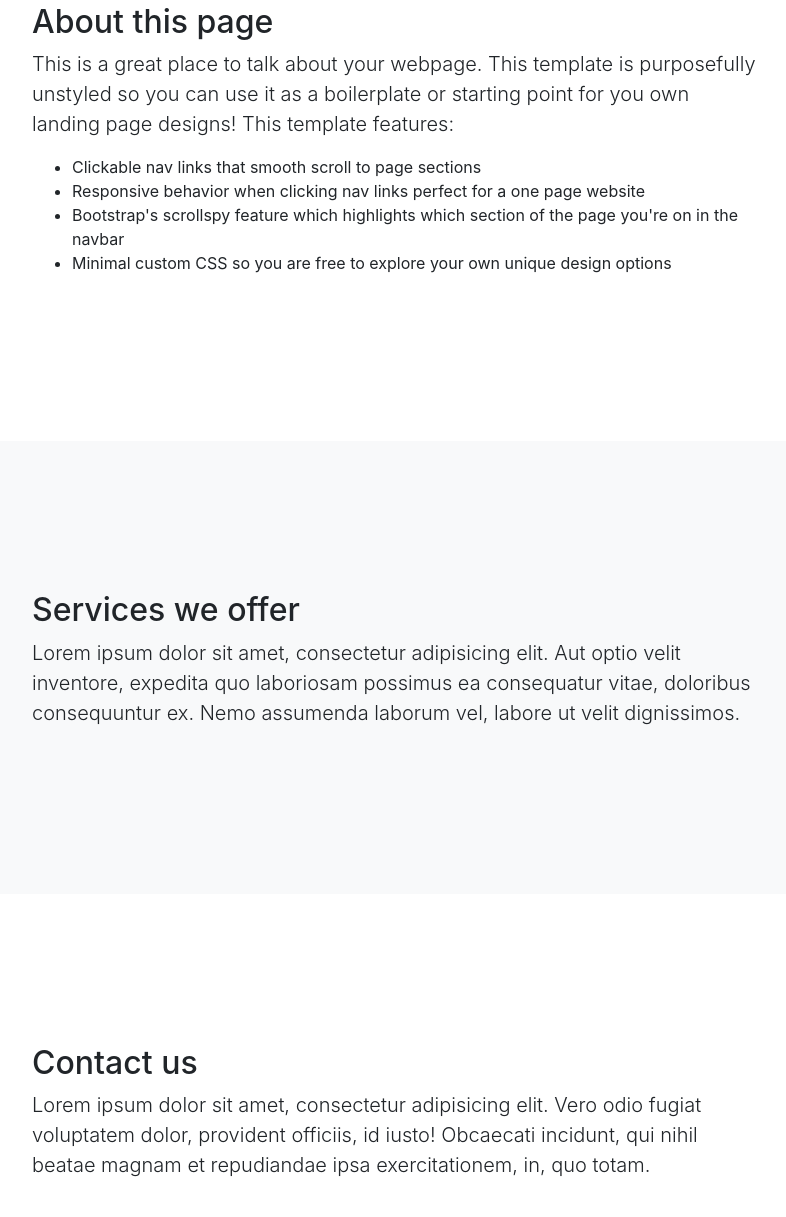
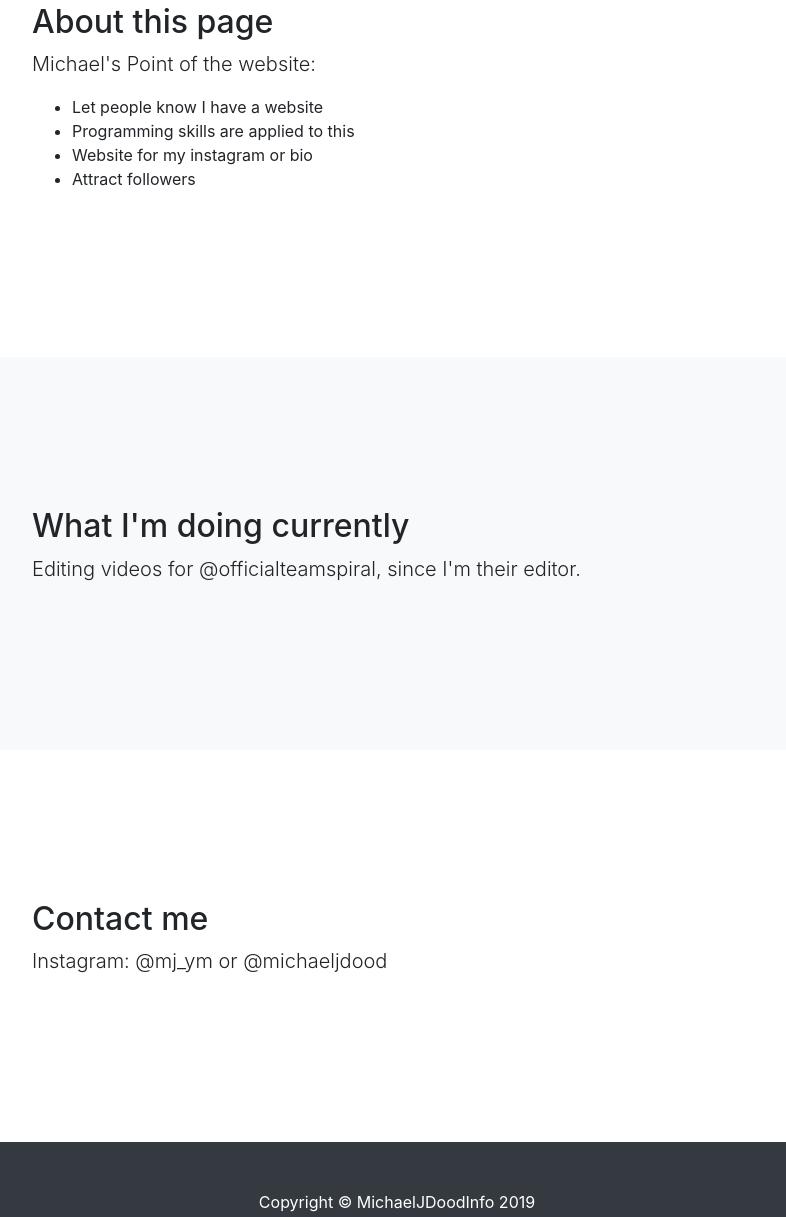
Before and after one commit to MichaelJDood/info, a website with bundled scripts: page index.html in a window 1280 px wide. Shown: the part 505-1722 px from the top of the page, without its empty margins (243-1029 px from the left). Built offline with nearby package versions, Linux system fonts and the light colour scheme.

Commit message:
Update index.html

```diff
--- a/index.html
+++ b/index.html
@@ -8,7 +8,7 @@
   <meta name="description" content="">
   <meta name="author" content="">
 
-  <title>Scrolling Nav - Start Bootstrap Template</title>
+  <title>INFO</title>
 
   <!-- Bootstrap core CSS -->
   <link href="vendor/bootstrap/css/bootstrap.min.css" rel="stylesheet">
@@ -45,8 +45,8 @@
 
   <header class="bg-primary text-white">
     <div class="container text-center">
-      <h1>Welcome to Scrolling Nav</h1>
-      <p class="lead">A landing page template freshly redesigned for Bootstrap 4</p>
+      <h1>Welcome to my website</h1>
+      <p class="lead">A own-made website designed by Michael J.</p>
     </div>
   </header>
 
@@ -55,12 +55,12 @@
       <div class="row">
         <div class="col-lg-8 mx-auto">
           <h2>About this page</h2>
-          <p class="lead">This is a great place to talk about your webpage. This template is purposefully unstyled so you can use it as a boilerplate or starting point for you own landing page designs! This template features:</p>
+          <p class="lead">Michael's Point of the website:</p>
           <ul>
-            <li>Clickable nav links that smooth scroll to page sections</li>
-            <li>Responsive behavior when clicking nav links perfect for a one page website</li>
-            <li>Bootstrap's scrollspy feature which highlights which section of the page you're on in the navbar</li>
-            <li>Minimal custom CSS so you are free to explore your own unique design options</li>
+            <li>Let people know I have a website</li>
+            <li>Programming skills are applied to this</li>
+            <li>Website for my instagram or bio</li>
+            <li>Attract followers</li>
           </ul>
         </div>
       </div>
@@ -71,8 +71,8 @@
     <div class="container">
       <div class="row">
         <div class="col-lg-8 mx-auto">
-          <h2>Services we offer</h2>
-          <p class="lead">Lorem ipsum dolor sit amet, consectetur adipisicing elit. Aut optio velit inventore, expedita quo laboriosam possimus ea consequatur vitae, doloribus consequuntur ex. Nemo assumenda laborum vel, labore ut velit dignissimos.</p>
+          <h2>What I'm doing currently</h2>
+          <p class="lead">Editing videos for @officialteamspiral, since I'm their editor.</p>
         </div>
       </div>
     </div>
@@ -82,8 +82,8 @@
     <div class="container">
       <div class="row">
         <div class="col-lg-8 mx-auto">
-          <h2>Contact us</h2>
-          <p class="lead">Lorem ipsum dolor sit amet, consectetur adipisicing elit. Vero odio fugiat voluptatem dolor, provident officiis, id iusto! Obcaecati incidunt, qui nihil beatae magnam et repudiandae ipsa exercitationem, in, quo totam.</p>
+          <h2>Contact me</h2>
+          <p class="lead">Instagram: @mj_ym or @michaeljdood</p>
         </div>
       </div>
     </div>
@@ -92,7 +92,7 @@
   <!-- Footer -->
   <footer class="py-5 bg-dark">
     <div class="container">
-      <p class="m-0 text-center text-white">Copyright &copy; Your Website 2019</p>
+      <p class="m-0 text-center text-white">Copyright &copy; MichaelJDoodInfo 2019</p>
     </div>
     <!-- /.container -->
   </footer>
```
